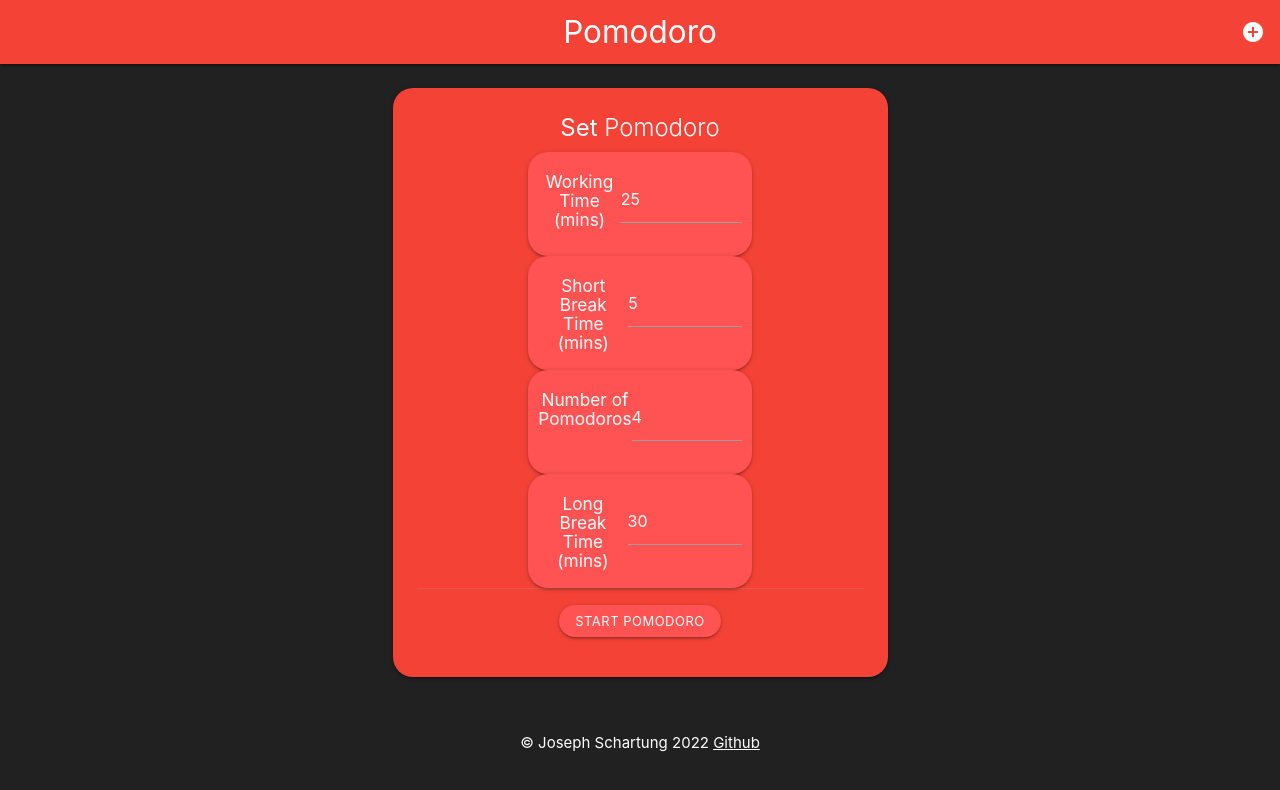
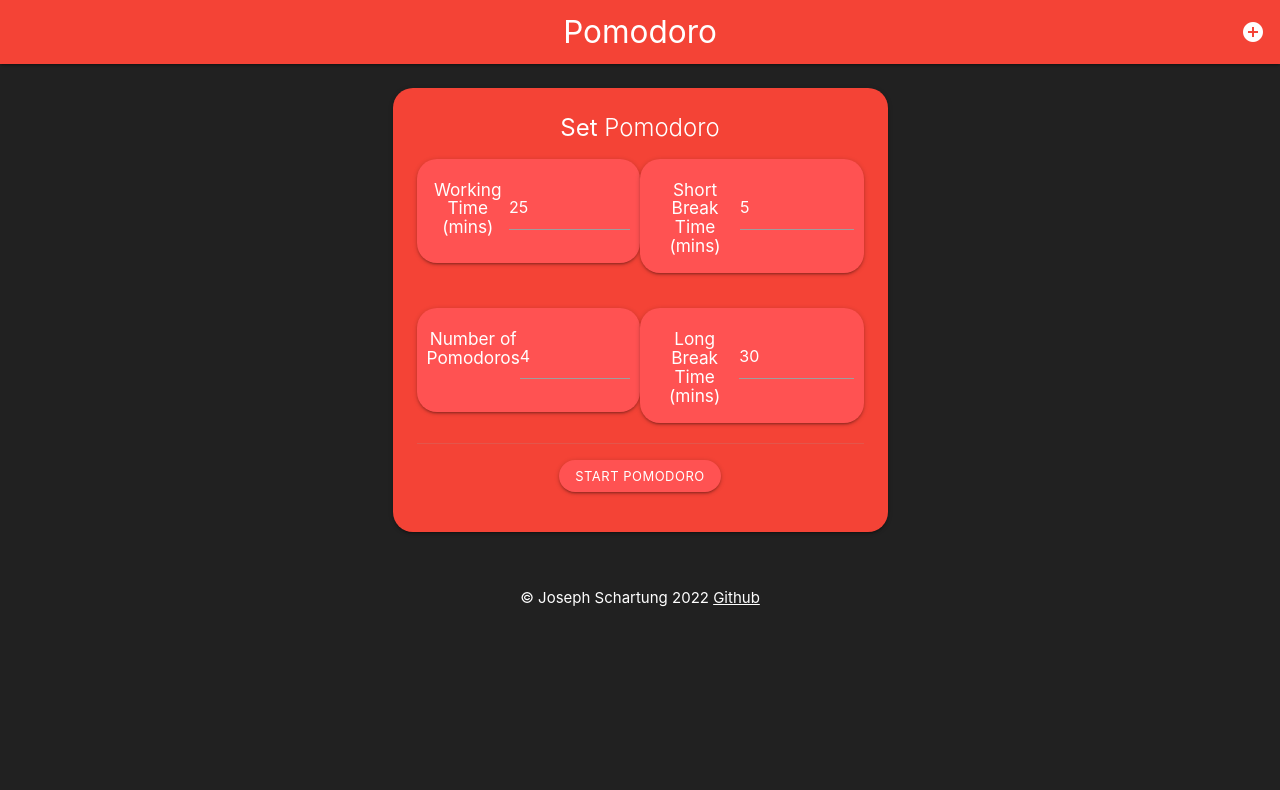
Before and after one commit to JosephSchartung/pomodoro-timer, a React (Create React App) app: page /start in a window 1280 px wide. Shown: the top 790 px of the page. Built offline with nearby package versions, Linux system fonts and the light colour scheme.

Commit message:
fixed landing and timeform ui

```diff
--- a/src/components/Landing.tsx
+++ b/src/components/Landing.tsx
@@ -4,8 +4,8 @@ export const Landing: React.FC = () => {
     return(
         <div style={{
             height:"100vh"
-        }}className="container valign-wrapper">
-            <div className="row">
+        }} className="container valign-wrapper">
+            <div className="row red">
                 <div className="col s12 center-align white-text">
                     <h4>
                         <b>Pomodoro</b> timer
--- a/src/components/TimeForm.tsx
+++ b/src/components/TimeForm.tsx
@@ -47,7 +47,8 @@ export const TimeForm: React.FC<Props> = ({addPomodoro }) => {
                             <b>Set</b> Pomodoro
                         </span>
                         <form>
-                            <div style={{borderRadius:"20px", margin:"auto", width:"50%", display:"flex", justifyContent:"center", padding:"10px"}} className="card-panel red accent-2">
+                            <div className="row">
+                                <div style={{borderRadius:"20px", width:"50%", display:"flex", justifyContent:"center", padding:"10px"}} className="card-panel col red accent-2">
                                     <label htmlFor="" className="white-text"><h6>Working Time (mins)</h6></label>
                                     <div className="input-field s6">
                                         <input type="number"
@@ -57,7 +58,7 @@ export const TimeForm: React.FC<Props> = ({addPomodoro }) => {
                                         />
                                     </div>
                                 </div>
-                            <div style={{borderRadius:"20px", margin:"auto", width:"50%", display:"flex", justifyContent:"center", padding:"10px"}} className="card-panel red accent-2">
+                                <div style={{borderRadius:"20px", width:"50%", display:"flex", justifyContent:"right", padding:"10px"}} className="card-panel col red accent-2">
                                     <label htmlFor="" className="white-text"><h6>Short Break Time (mins)</h6></label>
                                     <div className="input-field s6">
                                         <input type="number"
@@ -67,7 +68,9 @@ export const TimeForm: React.FC<Props> = ({addPomodoro }) => {
                                         />
                                     </div>
                                 </div>
-                            <div style={{borderRadius:"20px", margin:"auto", width:"50%", display:"flex", justifyContent:"center", padding:"10px"}} className="card-panel red accent-2">
+                            </div>
+                            <div className="row">
+                                <div style={{borderRadius:"20px", margin:"auto", width:"50%", display:"flex", justifyContent:"left", padding:"10px"}} className="card-panel col s6 red accent-2">
                                     <label htmlFor="" className="white-text"><h6>Number of Pomodoros</h6></label>
                                         <div className="input-field">
                                             <input type="number"
@@ -77,7 +80,7 @@ export const TimeForm: React.FC<Props> = ({addPomodoro }) => {
                                             />
                                         </div>
                                 </div>
-                            <div style={{borderRadius:"20px", margin:"auto", width:"50%", display:"flex", justifyContent:"center", padding:"10px"}} className="card-panel red accent-2">
+                                <div style={{borderRadius:"20px", margin:"auto", width:"50%", display:"flex", justifyContent:"right", padding:"10px"}} className="card-panel col s6 red accent-2">
                                     <label htmlFor="" className="white-text"><h6>Long Break Time (mins)</h6></label>
                                     <div className="input-field">
                                         <input type="number"
@@ -87,6 +90,8 @@ export const TimeForm: React.FC<Props> = ({addPomodoro }) => {
                                         />
                                     </div>
                                 </div>
+                            </div>
+
                             <div className="card-action center-align">
                                 <button style={{borderRadius:"20px"}}onClick={handleSubmit} className="btn btn-small waves-effect waves-light hoverable accent-2 red">
                                     Start Pomodoro
```
Lines whose indentation alone changed are shown as unchanged.
